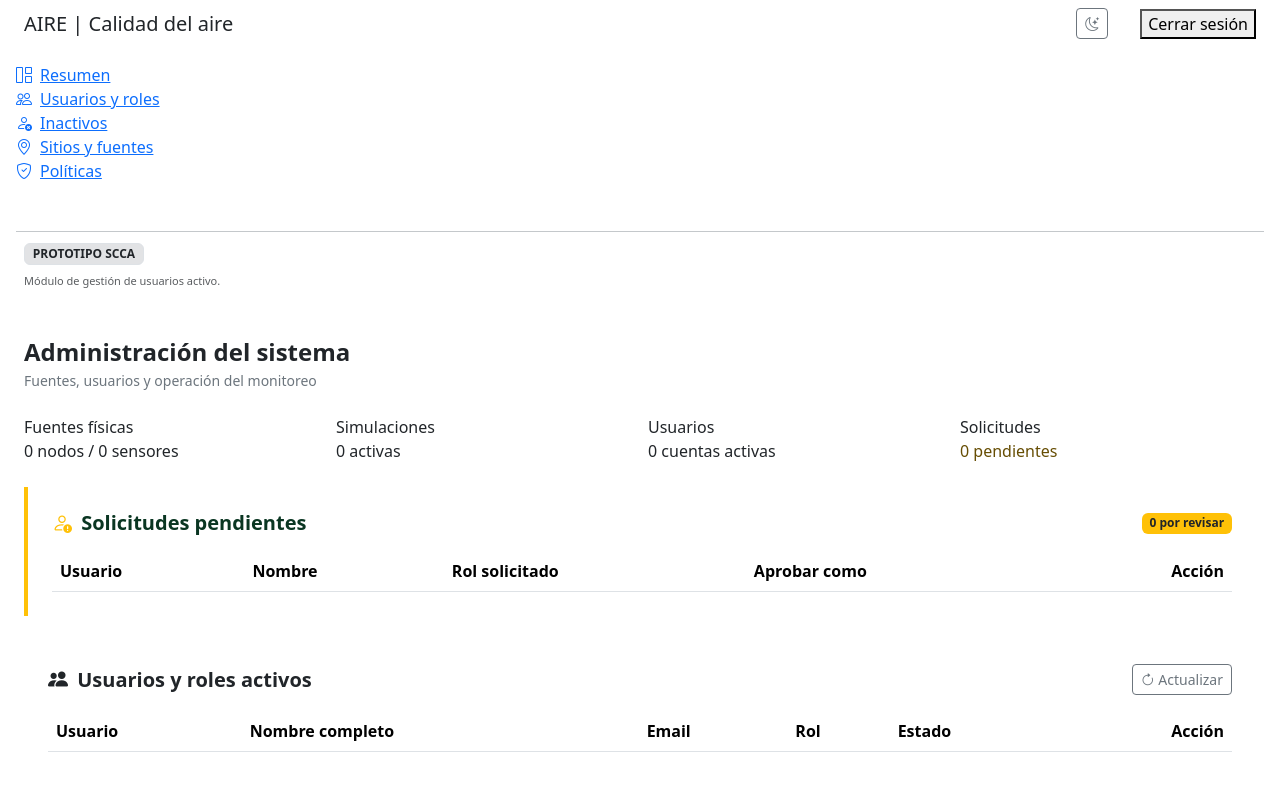
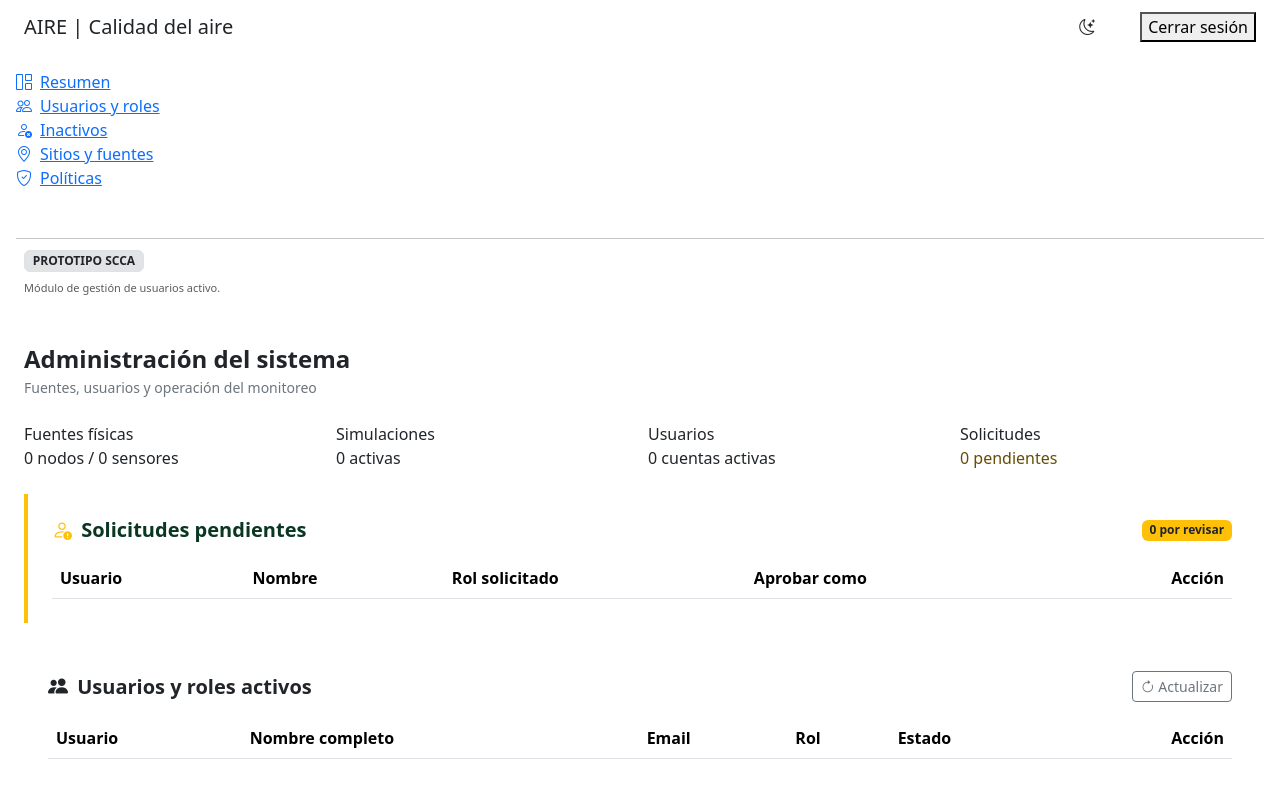
Before and after one commit to MMXIV-debug/scca-web, a plain HTML site: page public/dashboard.html in a window 1280 px wide. Shown: the top 800 px of the page. Drawn offline with nearby package versions, Linux system fonts and the light colour scheme; a script that the page names is missing.

Commit message:
Implementar modo oscuro SCCA con Factory Method

```diff
--- a/public/dashboard.html
+++ b/public/dashboard.html
@@ -22,7 +22,7 @@
       <div class="header-actions d-flex align-items-center gap-3">
 
         <!-- Botón mágico del Modo Oscuro -->
-        <button onclick="toggleDarkMode()" class="btn btn-sm btn-outline-secondary">
+        <button onclick="toggleDarkMode()" data-theme-toggle type="button" aria-label="Activar modo oscuro" aria-pressed="false" class="btn theme-toggle">
           <i class="bi bi-moon-stars"></i>
         </button>
 
```
Also changed, not shown: public/visualizador.html (+1 -1 lines).
